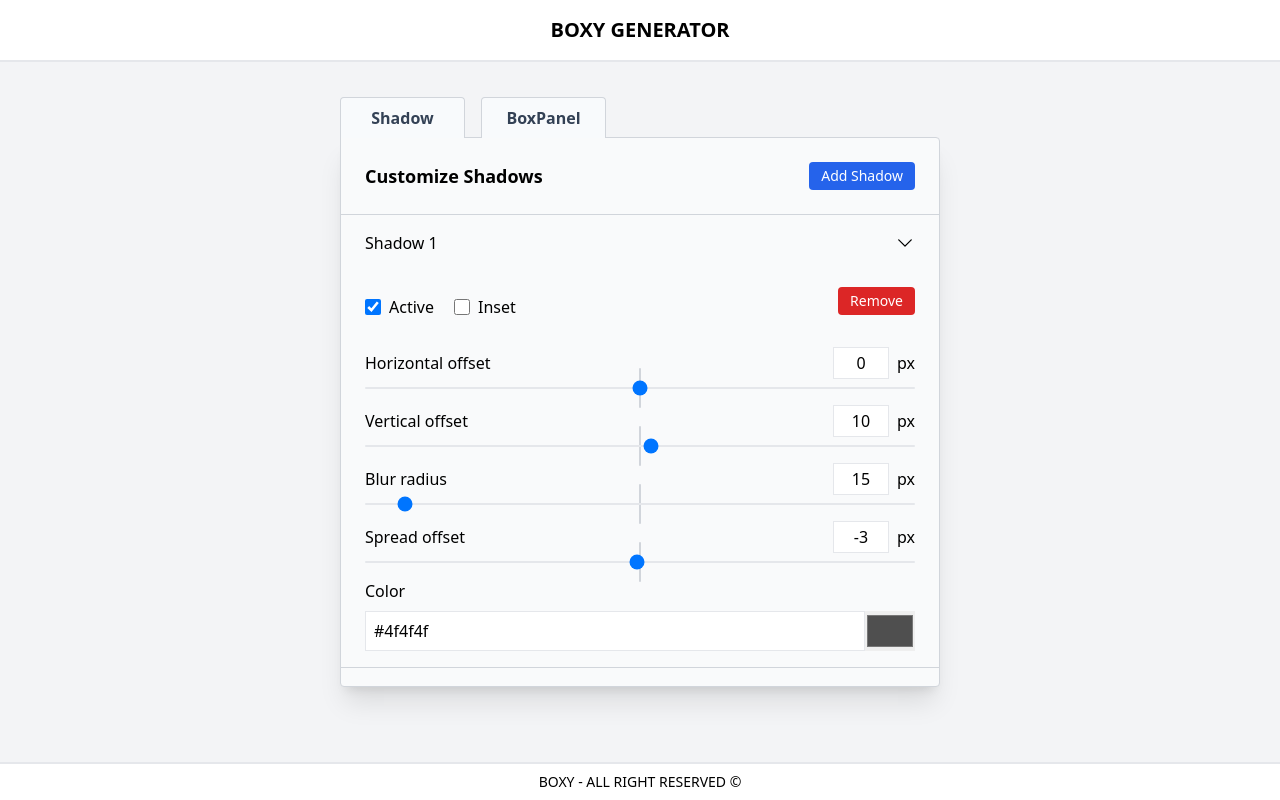
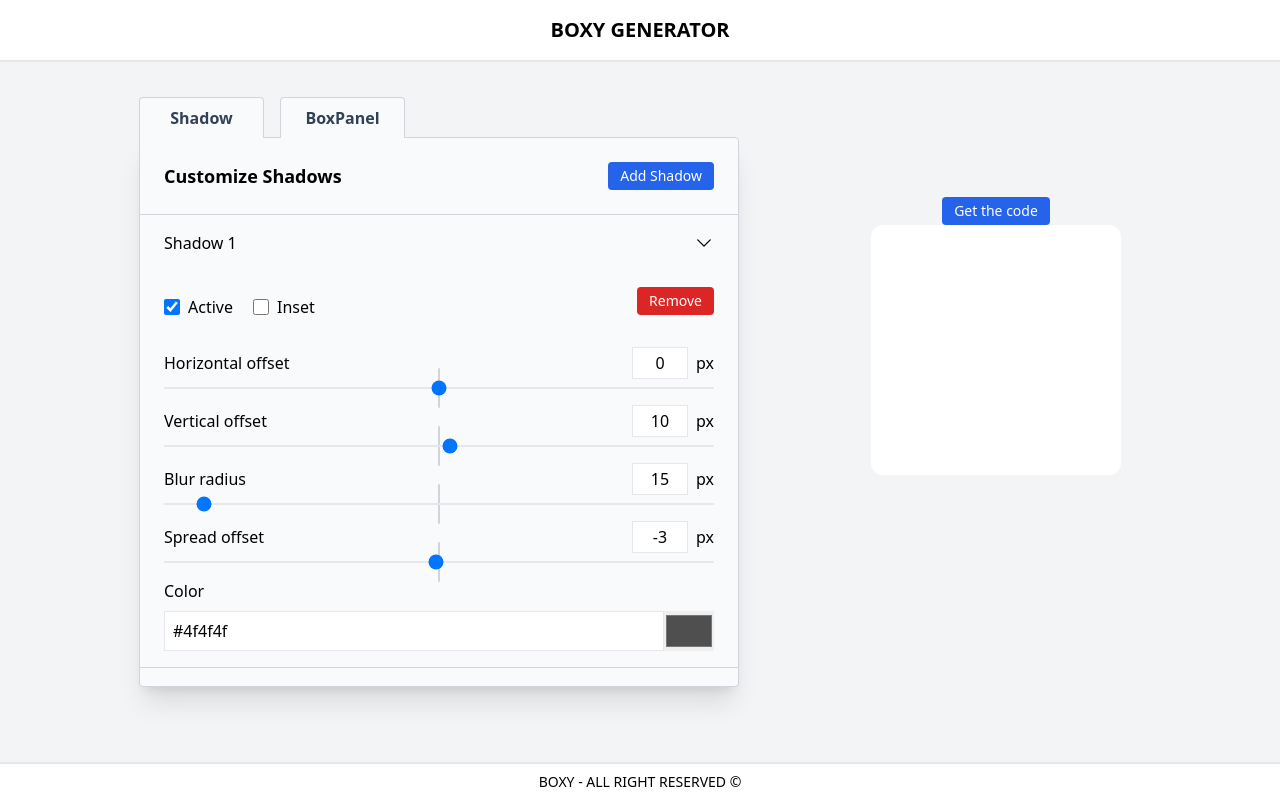
Before and after one commit to Personnofil85/udemy-react-a-z, a React (Vite) app in the folder 10.Boxy-project/: page / in a window 1280 px wide. Built offline with nearby package versions, Linux system fonts and the light colour scheme.

Commit message:
10.Boxy-project: Ajouter la visualisation

```diff
--- a/10.Boxy-project/src/App.jsx
+++ b/10.Boxy-project/src/App.jsx
@@ -1,6 +1,7 @@
 import Header from "./components/Header.jsx";
 import Footer from "./components/Footer.jsx";
 import LeftContainer from "./layouts/LeftContainer.jsx";
+import Visualization from "./layouts/Visualization/Visualization.jsx";
 
 function App() {
   return (
@@ -8,7 +9,7 @@ function App() {
       <Header />
       <main className="flex flex-wrap justify-center items-center flex-grow bg-gray-100 px-10 md:flex-nowrap">
         <LeftContainer />
-        {/*<Visualization />*/}
+        <Visualization />
       </main>
       <Footer />
     </div>
--- /dev/null
+++ b/10.Boxy-project/src/layouts/Visualization/Modal/ModalBtn.jsx
@@ -0,0 +1,9 @@
+import React from "react";
+
+export default function ModalBtn() {
+  return (
+    <div className="cursor-pointer mx-auto mt-2 py-1 px-3 text-sm rounded bg-blue-600 text-white hover:bg-blue-700">
+      Get the code
+    </div>
+  );
+}
--- /dev/null
+++ b/10.Boxy-project/src/layouts/Visualization/Modal/ModalResult.jsx
@@ -0,0 +1,5 @@
+import React from "react";
+
+export default function ModalResult() {
+  return <div>ModalResult</div>;
+}
--- /dev/null
+++ b/10.Boxy-project/src/layouts/Visualization/Visualization.jsx
@@ -0,0 +1,11 @@
+import React from "react";
+import ModalBtn from "./Modal/ModalBtn.jsx";
+
+export default function Visualization() {
+  return (
+    <div className="flex flex-col p-5 ml-10 lg:ml-28">
+      <ModalBtn />
+      <div className="w-[250px] h-[250px] bg-white rounded-xl mb-20 lg:mb-40 "></div>
+    </div>
+  );
+}
```
